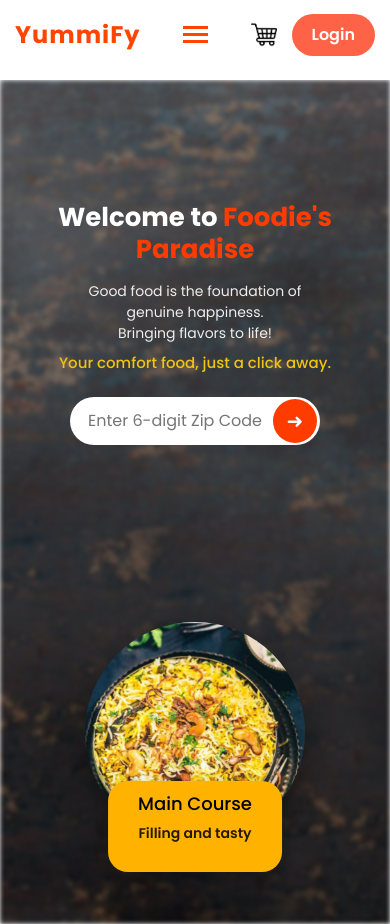
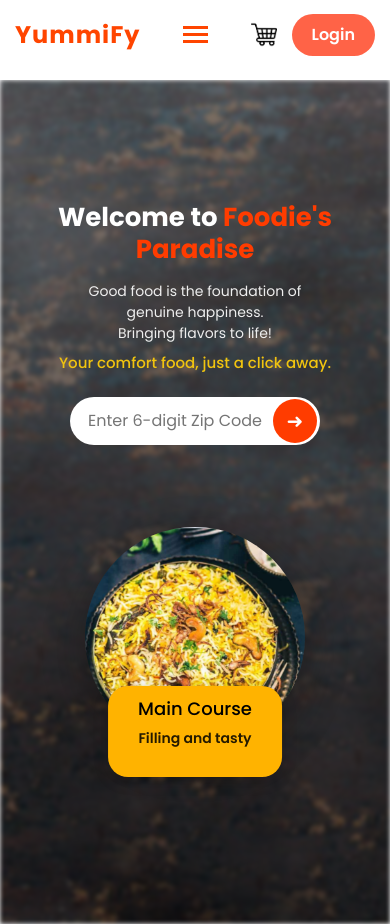
Before and after one commit to saisuryavinay/Yummify, a React (Vite) app in the folder Frontend/: page / in a window 390 px wide. Built offline with nearby package versions, Linux system fonts and the light colour scheme.

Commit message:
Final Home Responsive

```diff
--- a/Frontend/src/Home.css
+++ b/Frontend/src/Home.css
@@ -64,6 +64,7 @@
 
 .foodie {
   position: relative;
+  top: -95px;
   animation: fadeIn 1s ease;
 }
 
@@ -305,7 +306,6 @@
     left: 100px;
     max-width: 250px;
   }
-
 /* Tablet Styles */
 @media (min-width: 769px) and (max-width: 1024px) {
   .home-hero {
```
